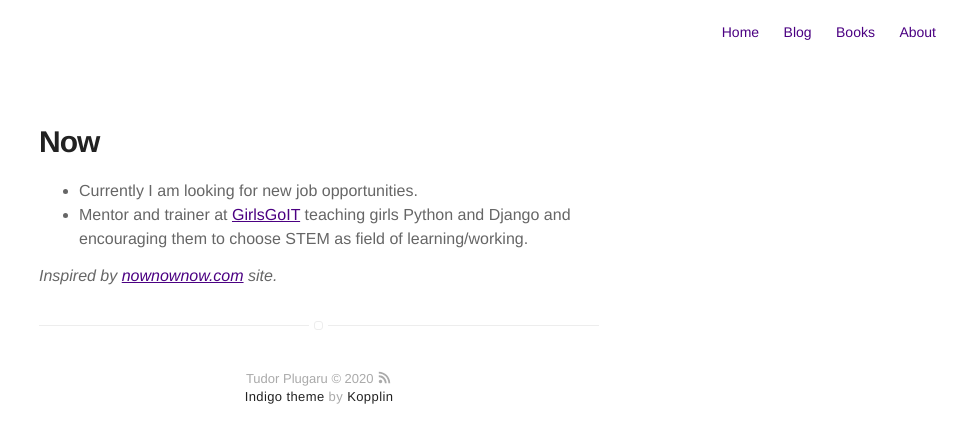
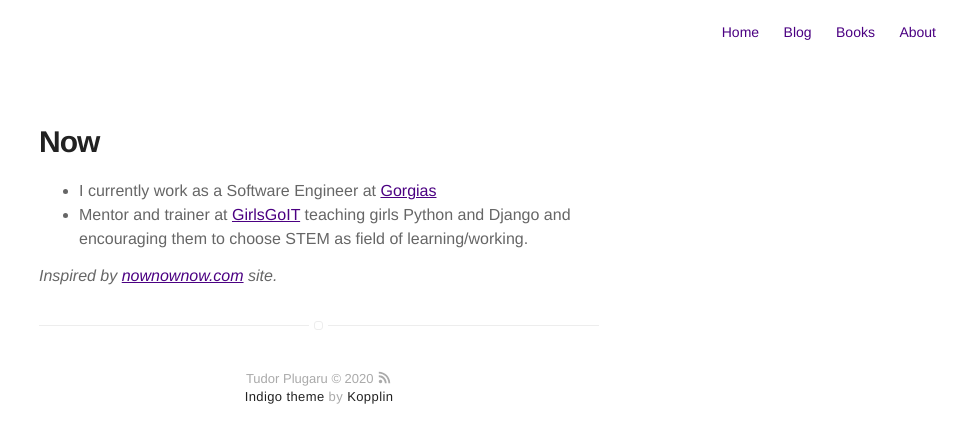
Before and after one commit to PlugaruT/PlugaruT.github.io, a Jekyll site: the page built from now.html, in a window 1280 px wide. Shown: the top 443 px of the page, without its empty margins (321-1280 px from the left). Built offline with Jekyll 4.4.1, drawn with Linux system fonts in a browser that asks for light colours.

Commit message:
Update now page

```diff
--- a/now.html
+++ b/now.html
@@ -8,7 +8,7 @@ description: "What I'm doing now"
 <div>
     <h1>Now</h1>
     <ul class="now-list">
-        <li class="list-item">Currently I am looking for new job opportunities.</li>
+        <li class="list-item">I currently work as a Software Engineer at <a href="https://www.gorgias.com/">Gorgias</a></li>
         <li class="list-item">Mentor and trainer at <a href="https://girlsgoit.org">GirlsGoIT</a> teaching girls Python
             and Django and encouraging them to choose STEM as field of learning/working.</li>
     </ul>
```
